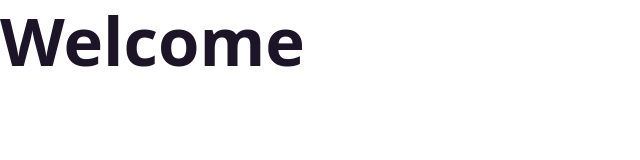
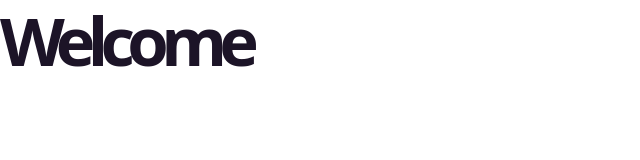
Before and after one commit to eniolajayi/chat-application, a website: page public/chatboard.html in a window 1280 px wide. Shown: the whole page, without its empty margins (0-640 px from the left). Drawn offline with Linux system fonts and the light colour scheme; a web font is replaced by a local one.

Commit message:
add text-tight class rulesets

```diff
--- a/public/css/base.css
+++ b/public/css/base.css
@@ -151,6 +151,9 @@ label {
   color: var(--light);
 }
 
+.text-tight {
+  letter-spacing: -0.2ch;
+}
 .main {
   width: min(60ch, 100% - 2rem);
   display: flex;
```
